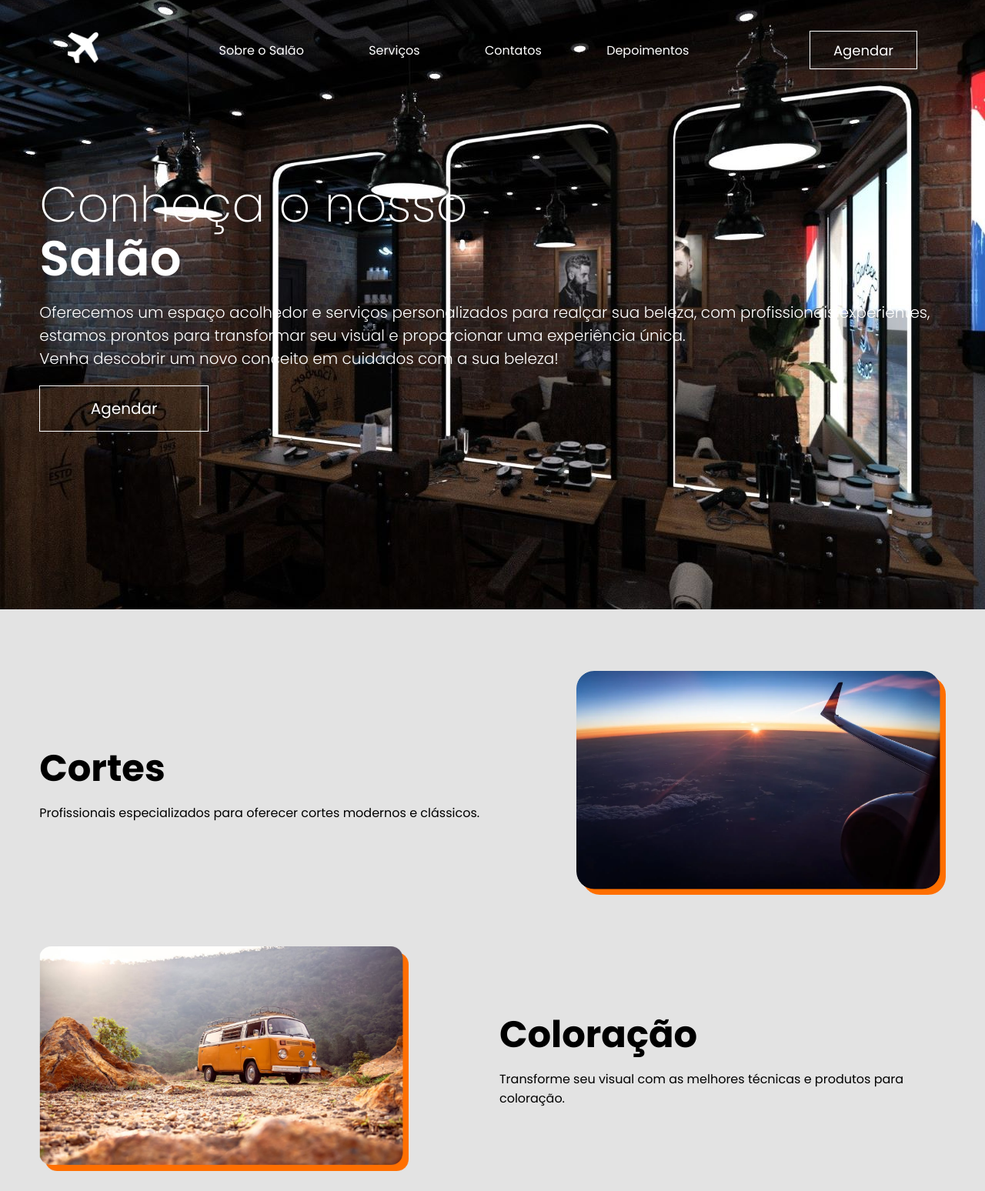
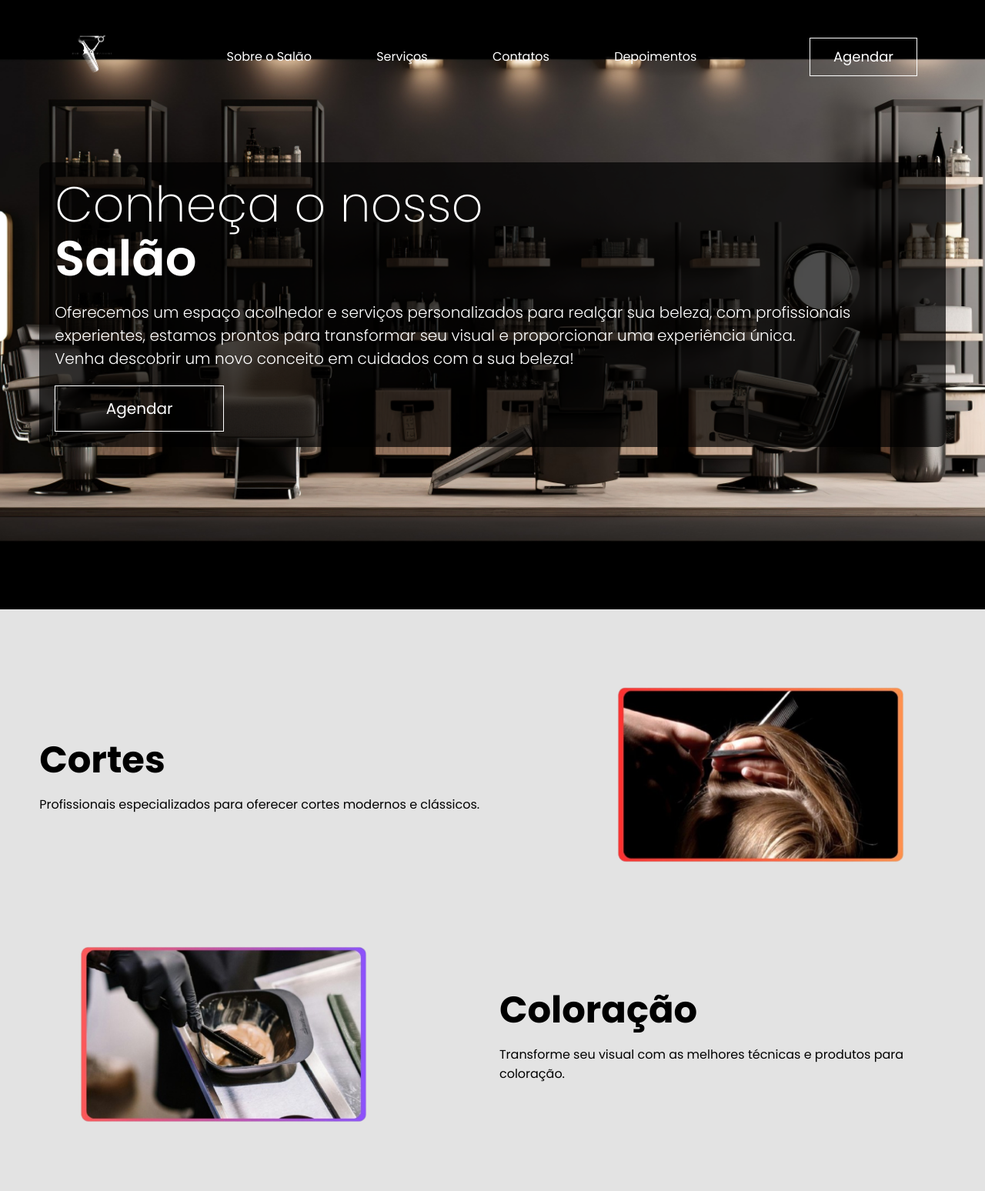
Before and after one commit to LeonardoDinizs/salao, a Django app: page / in a window 1280 px wide. Shown: the top 1548 px of the page at 77% size. Run offline with Django 5.2, Linux system fonts and the light colour scheme.

Commit message:
Sétimo commit

```diff
--- a/app/static/css/style.css
+++ b/app/static/css/style.css
@@ -43,7 +43,7 @@
 }
 
 header .logo img{
-    max-width: 40px;
+    max-width: 60px;
 }
 
 /* Estilo do menu dinâmico */
@@ -126,6 +126,12 @@
     display: flex;
     align-items: center;
     height: 100%;
+}
+
+.quem-somos .txt-quem-somos {
+    background-color: rgba(0, 0, 0, 0.7);
+    padding: 20px;
+    border-radius: 10px;
 }
 
 .quem-somos .txt-quem-somos h1{
--- a/app/templates/index.html
+++ b/app/templates/index.html
@@ -93,7 +93,7 @@
                <article class="itens-container">
 
                 <div class="img-itens item-1">
-                    <img src="static/imagens/progressiva.png">
+                    <img src="static/imagens/coloracao.png">
                  </div>
 
                 <div class="txt-itens item-2">
@@ -113,7 +113,7 @@
                 </div>
 
                 <div class="img-itens">
-                   <img src="static/imagens/selagem.png">
+                   <img src="static/imagens/progressiva.png">
                 </div>
 
                </article>
@@ -141,7 +141,7 @@
                 </div>
 
                 <div class="img-itens">
-                   <img src="static/imagens/selagem.png">
+                   <img src="static/imagens/hidratacao.png">
                 </div>
 
                </article>
```
Also changed, not shown: app/static/imagens/coloracao.png (added), app/static/imagens/corte.png, app/static/imagens/hidratacao.png (added), app/static/imagens/logotipo.png, app/static/imagens/logotipo_p.png, app/static/imagens/progressiva.png, app/static/imagens/salao.jpg, 1 other file.
